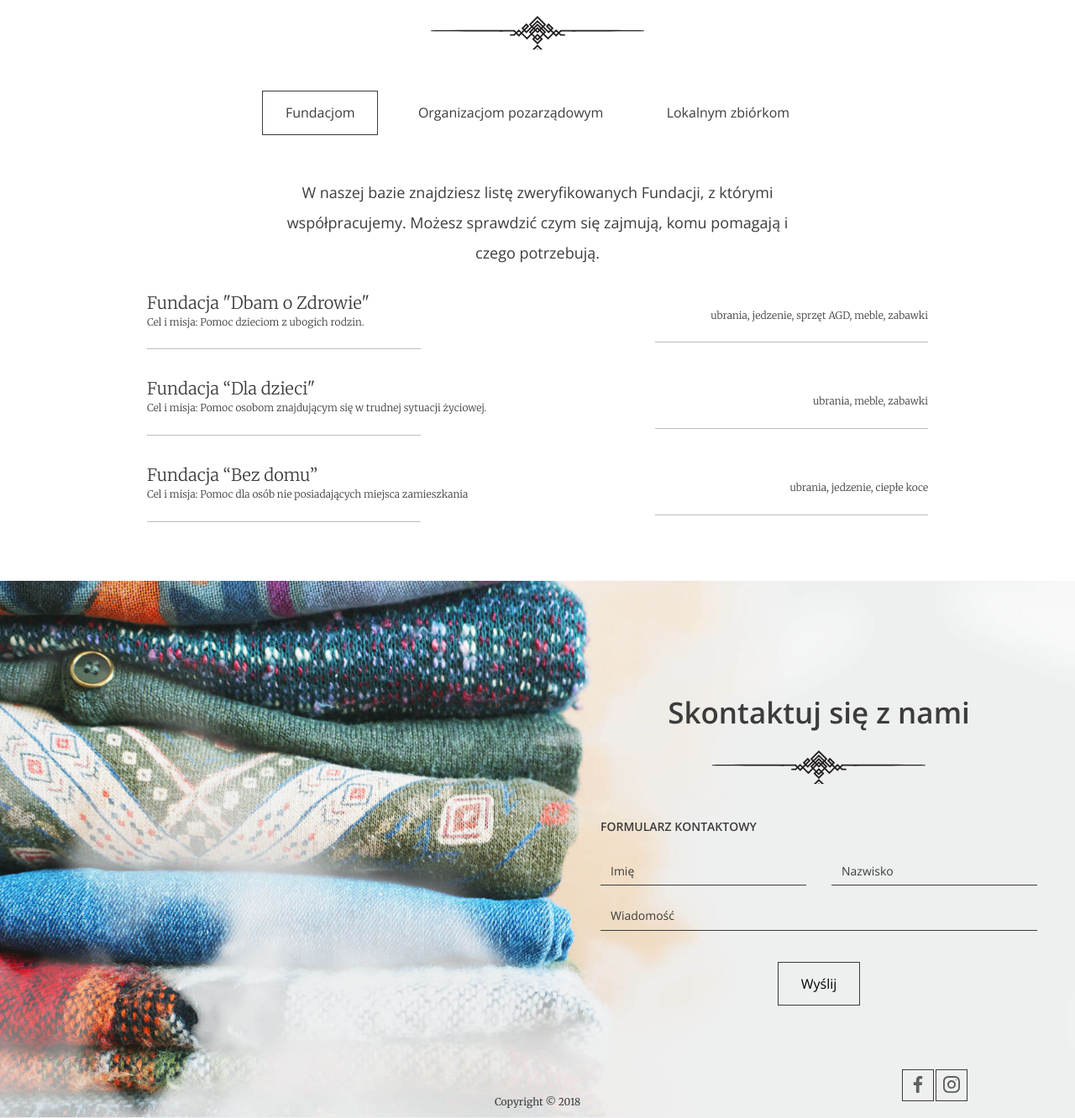
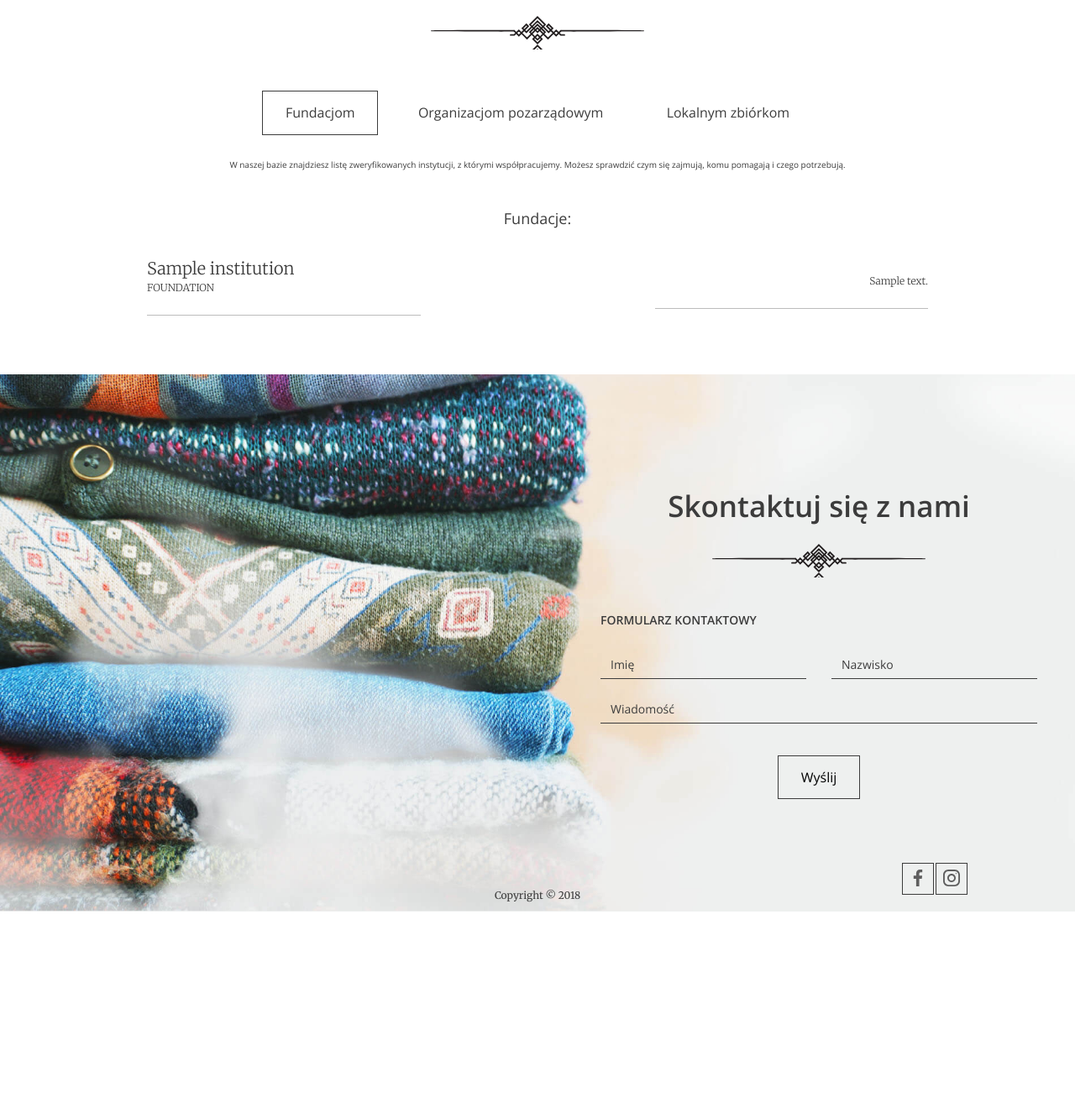
Before and after one commit to pchroscicki/Leave_it_in_the_right_hands, a Django app: page / in a window 1280 px wide. Shown: the part 2546-3878 px from the top of the page at 84% size. After the commit the page ends 3632 px from the top, so only its background shows below. Run offline with Django 4.2, Linux system fonts and the light colour scheme; tables that the repository leaves empty hold one stand-in row (values such as "Sample post"); parts of the project's set-up code (start-up, migrations or seed data) failed here and were passed over.

Commit message:
institutes dynamics correction

```diff
--- a/donation_app/models.py
+++ b/donation_app/models.py
@@ -10,20 +10,14 @@ class Category(models.Model):
     name = models.CharField(max_length=255)
 
 class Institution(models.Model):
-    #type to integer coding:
-    FOUNDATION = 1
-    NGO = 2
-    LOCAL_CHARITY = 3
-
     TYPE_CHOICES = (
-        (FOUNDATION, 'Foundation'),
-        (NGO, 'Non-governmental organisation'),
-        (LOCAL_CHARITY, 'Local charities and community groups'),
+        ('FOUNDATION', 'Foundation'),
+        ('NON-GOVERNMENTAL ORGANISATION', 'Non-governmental organisation'),
+        ('LOCAL CHARITY', 'Local charities and community groups'),
     )
-
     name = models.CharField(max_length=255)
     description = models.TextField(null=True)
-    type = models.CharField(choices=TYPE_CHOICES, default=FOUNDATION, max_length=64)
+    type = models.CharField(choices=TYPE_CHOICES, default='FOUNDATION', max_length=64)
     categories = models.ManyToManyField(Category)
 
 class Donation(models.Model):
--- a/donation_app/views.py
+++ b/donation_app/views.py
@@ -3,21 +3,20 @@ from django.shortcuts import render
 # Create your views here.
 from django.views import View
 
-from donation_app.models import Donation
+from donation_app.models import Donation, Institution
 
 
 class LandingPageView(View):
 
     def get(self, request):
-        all_bags = self.donated_bags_counter()
-        supported_institutions = self.supported_institutions_counter()
-        context = {'bags_counter': all_bags, 'institutions_counter': supported_institutions}
+        supported_institutions_count = self.supported_institutions_counter()
+        context = {'bags_counter': sum([x.quantity for x in Donation.objects.all()]),
+                   'institutions_counter': supported_institutions_count,
+                   'foundations': Institution.objects.filter(type='FOUNDATION').order_by('name'),
+                   'ngos': Institution.objects.filter(type='NON-GOVERNMENTAL ORGANISATION').order_by('name'),
+                   'local_charities': Institution.objects.filter(type='LOCAL CHARITY').order_by('name')
+                   }
         return render(request, 'index.html', context)
-
-    @staticmethod
-    def donated_bags_counter():
-        bags_list = [x.quantity for x in Donation.objects.all()]
-        return sum(bags_list)
 
     @staticmethod
     def supported_institutions_counter():
--- a/templates/index.html
+++ b/templates/index.html
@@ -76,42 +76,25 @@
       <h2>Komu pomagamy?</h2>
 
       <ul class="help--buttons">
-        <li data-id="1"><a href="#" class="btn btn--without-border active">Fundacjom</a></li>
-        <li data-id="2"><a href="#" class="btn btn--without-border">Organizacjom pozarządowym</a></li>
-        <li data-id="3"><a href="#" class="btn btn--without-border">Lokalnym zbiórkom</a></li>
+        <li data-id="1"><a href="1" class="btn btn--without-border active">Fundacjom</a></li>
+        <li data-id="2"><a href="2" class="btn btn--without-border">Organizacjom pozarządowym</a></li>
+        <li data-id="3"><a href="3" class="btn btn--without-border">Lokalnym zbiórkom</a></li>
       </ul>
+       <p>W naszej bazie znajdziesz listę zweryfikowanych instytucji, z którymi współpracujemy. Możesz sprawdzić czym się zajmują, komu pomagają i czego potrzebują.</p>
 
       <!-- SLIDE 1 -->
       <div class="help--slides active" data-id="1">
-        <p>W naszej bazie znajdziesz listę zweryfikowanych Fundacji, z którymi współpracujemy. Możesz sprawdzić czym się zajmują, komu pomagają i czego potrzebują.</p>
-
+        <p>Fundacje:</p>
         <ul class="help--slides-items">
+          {% for foundation in foundations %}
           <li>
             <div class="col">
-              <div class="title">Fundacja "Dbam o Zdrowie"</div>
-              <div class="subtitle">Cel i misja: Pomoc dzieciom z ubogich rodzin.</div>
+              <div class="title">{{foundation.name}}</div>
+              <div class="subtitle">{{foundation.type}}</div>
             </div>
-
-            <div class="col"><div class="text">ubrania, jedzenie, sprzęt AGD, meble, zabawki</div></div>
+            <div class="col"><div class="text">{{foundation.description}}</div></div>
           </li>
-
-          <li>
-            <div class="col">
-              <div class="title">Fundacja “Dla dzieci"</div>
-              <div class="subtitle">Cel i misja: Pomoc osobom znajdującym się w trudnej sytuacji życiowej.</div>
-            </div>
-
-            <div class="col"><div class="text">ubrania, meble, zabawki</div></div>
-          </li>
-
-          <li>
-            <div class="col">
-              <div class="title">Fundacja “Bez domu”</div>
-              <div class="subtitle">Cel i misja: Pomoc dla osób nie posiadających miejsca zamieszkania</div>
-            </div>
-
-            <div class="col"><div class="text">ubrania, jedzenie, ciepłe koce</div></div>
-          </li>
+          {% endfor %}
         </ul>
         <!-- Pagination
         <ul class="help--slides-pagination">
@@ -125,46 +108,17 @@
 
       <!-- SLIDE 2 -->
       <div class="help--slides" data-id="2">
-        <p>
-          Lorem ipsum dolor, sit amet consectetur adipisicing elit. Hic officiis mollitia dolor, neque aspernatur accusamus debitis. Ducimus, officia. Quia, sunt illum! Non iste placeat ab ipsum alias
-          quos suscipit corporis!
-        </p>
+        <p>Organizacje pozarządowe:</p>
         <ul class="help--slides-items">
+          {% for ngo in ngos %}
           <li>
             <div class="col">
-              <div class="title">Organizacja 1</div>
-              <div class="subtitle">Lorem ipsum dolor sit amet consectetur.</div>
+              <div class="title">{{ngo.name}}</div>
+              <div class="subtitle">{{ngo.type}}</div>
             </div>
-
-            <div class="col"><div class="text">Lorem ipsum dolor sit amet consectetur adipisicing elit.</div></div>
+            <div class="col"><div class="text">{{ngo.description}}</div></div>
           </li>
-
-          <li>
-            <div class="col">
-              <div class="title">Organizacja 2</div>
-              <div class="subtitle">Lorem ipsum dolor sit amet consectetur.</div>
-            </div>
-
-            <div class="col"><div class="text">Lorem ipsum dolor sit amet consectetur adipisicing elit.</div></div>
-          </li>
-
-          <li>
-            <div class="col">
-              <div class="title">Organizacja 3</div>
-              <div class="subtitle">Lorem ipsum dolor sit amet consectetur.</div>
-            </div>
-
-            <div class="col"><div class="text">Lorem ipsum dolor sit amet consectetur adipisicing elit.</div></div>
-          </li>
-
-          <li>
-            <div class="col">
-              <div class="title">Organizacja 4</div>
-              <div class="subtitle">Lorem ipsum dolor sit amet consectetur.</div>
-            </div>
-
-            <div class="col"><div class="text">Lorem ipsum dolor sit amet consectetur adipisicing elit.</div></div>
-          </li>
+          {% endfor %}
         </ul>
 
         <!-- Pagination
@@ -180,25 +134,17 @@
 
       <!-- SLIDE 3 -->
       <div class="help--slides" data-id="3">
-        <p>Lorem ipsum dolor sit amet, his ocurreret persequeris ea, ad utinam laudem duo. Verterem adipisci partiendo eos ne, ea his reque quaeque recteque, ne quo lobortis intellegam.</p>
+        <p>Lokalna zbiórka:</p>
         <ul class="help--slides-items">
+          {% for local_charity in local_charities %}
           <li>
             <div class="col">
-              <div class="title">Lokalna zbiórka 1</div>
-              <div class="subtitle">Lorem ipsum dolor sit amet consectetur.</div>
+              <div class="title">{{local_charity.name}}</div>
+              <div class="subtitle">{{local_charity.type}}</div>
             </div>
-
-            <div class="col"><div class="text">Lorem ipsum dolor sit amet consectetur adipisicing elit.</div></div>
+            <div class="col"><div class="text">{{local_charity.description}}</div></div>
           </li>
-
-          <li>
-            <div class="col">
-              <div class="title">Lokalna zbiórka 2</div>
-              <div class="subtitle">Lorem ipsum dolor sit amet consectetur.</div>
-            </div>
-
-            <div class="col"><div class="text">Lorem ipsum dolor sit amet consectetur adipisicing elit.</div></div>
-          </li>
+          {% endfor %}
         </ul>
 
         <!-- Pagination
```
Also changed, not shown: donation_app/migrations/0003_alter_donation_address_1_alter_donation_address_2_and_more.py (added), donation_app/migrations/0004_alter_donation_address_1_alter_donation_address_2_and_more.py (added), donation_app/migrations/0005_alter_donation_address_1_alter_donation_address_2_and_more.py (added), donation_app/migrations/0006_alter_donation_address_1_alter_donation_address_2_and_more.py (added).
